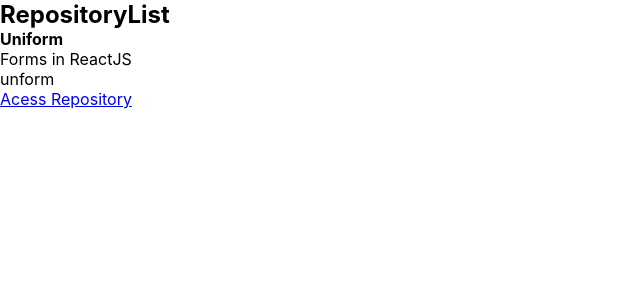
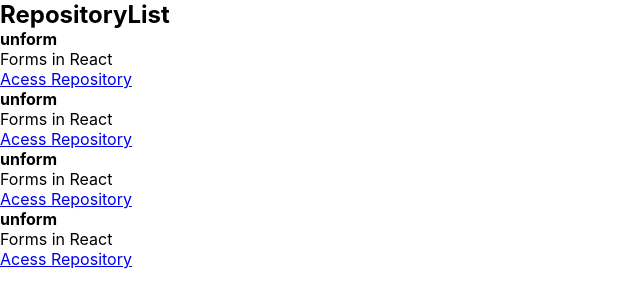
Before and after one commit to claro-bruno/1-github-explorer-class, a React (Create React App) app: page / in a window 1280 px wide. Shown: the top 308 px of the page, without its empty margins (0-640 px from the left). Built offline with nearby package versions, Linux system fonts and the light colour scheme.

Commit message:
Propriedades do React

```diff
--- /dev/null
+++ b/src/components/RepositoryItem/index.jsx
@@ -0,0 +1,18 @@
+import React, { Component } from "react";
+
+export default class RepositoryItem extends Component {
+
+  render() {
+    const { repository } = this.props;
+    const { name, description, link } = repository;
+    return (
+      <li>
+            <strong>{ name ?? 'Default' }</strong>
+            <p>{ description }</p>
+            <a href={ link }>
+              Acess Repository
+            </a>
+          </li>
+    );
+  }
+};
--- a/src/components/RepositoryList/index.jsx
+++ b/src/components/RepositoryList/index.jsx
@@ -1,19 +1,21 @@
+import RepositoryItem from "../RepositoryItem";
+
 export default function repositoryList(){
 
-  const repositoryName = 'unform';
+  const repository = {
+    name: 'unform',
+    description: 'Forms in React',
+    link: 'https://github.com/unform/unform',
+  };
 
   return (
     <section className="repository-list">
       <h1>RepositoryList</h1>
       <ul>
-        <li>
-          <strong>Uniform</strong>
-          <p>Forms in ReactJS</p>
-          <p>{ repositoryName }</p>
-          <a href=" ">
-            Acess Repository
-          </a>
-        </li>
+        <RepositoryItem repository={ repository } />
+        <RepositoryItem repository={ repository } />
+        <RepositoryItem repository={ repository } />
+        <RepositoryItem repository={ repository } />
       </ul>
     </section>
   );
```
